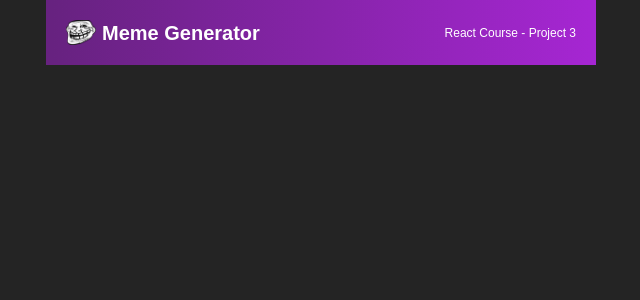
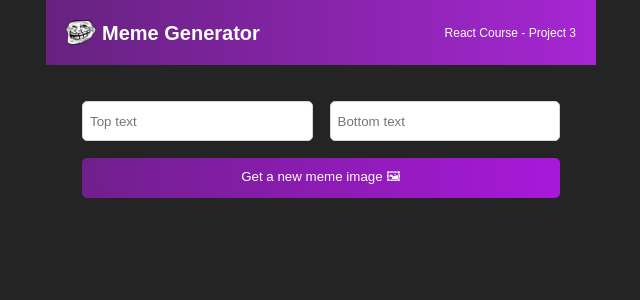
Before and after one commit to Dragos20Tech/meme-generator, a React (Vite) app: page / in a window 1280 px wide. Shown: the top 300 px of the page, without its empty margins (319-959 px from the left). Built offline with nearby package versions, Linux system fonts and the light colour scheme.

Commit message:
Form component layout done

```diff
--- a/src/App.css
+++ b/src/App.css
@@ -1,5 +1,14 @@
 * {
     box-sizing: border-box;
+}
+
+body {
+    font-family: "Karla", sans-serif;
+    margin: 0;
+}
+
+main {
+    padding: 36px;
 }
 
 .header {
@@ -25,3 +34,26 @@
     font-size: 0.75rem;
     font-weight: 500;
 }
+
+.form {
+    display: grid;
+    grid-template: 40px 40px / 1fr 1fr;
+    gap: 17px;
+}
+
+.form--input {
+    font-family: "Karla", sans-serif;
+    border-radius: 5px;
+    border: 1px solid #D5D4D8;
+    text-indent: 5px;
+}
+
+.form--button {
+    grid-column: 1 / -1;
+    font-family: "Karla", sans-serif;
+    border-radius: 5px;
+    background: linear-gradient(90.41deg, #711F8D 1.14%, #A818DA 100%);
+    color: white;
+    border: none;
+    cursor: pointer;
+}
--- a/src/App.jsx
+++ b/src/App.jsx
@@ -1,10 +1,14 @@
 import React from "react"
 import Header from "./components/Header"
+import Meme from "./components/Meme"
 import './App.css'
 
 function App() {
     return (
-        <Header />
+        <>
+            <Header />
+            <Meme />
+        </>
     )
 }
 
--- /dev/null
+++ b/src/components/Meme.jsx
@@ -0,0 +1,25 @@
+import React from "react"
+
+export default function Meme() {
+    return (
+        <main>
+            <form className="form">
+                <input
+                    type="text"
+                    placeholder="Top text"
+                    className="form--input"
+                />
+                <input
+                    type="text"
+                    placeholder="Bottom text"
+                    className="form--input"
+                />
+                <button
+                    className="form--button"
+                >
+                    Get a new meme image 🖼
+                </button>
+            </form>
+        </main>
+    )
+}
```
